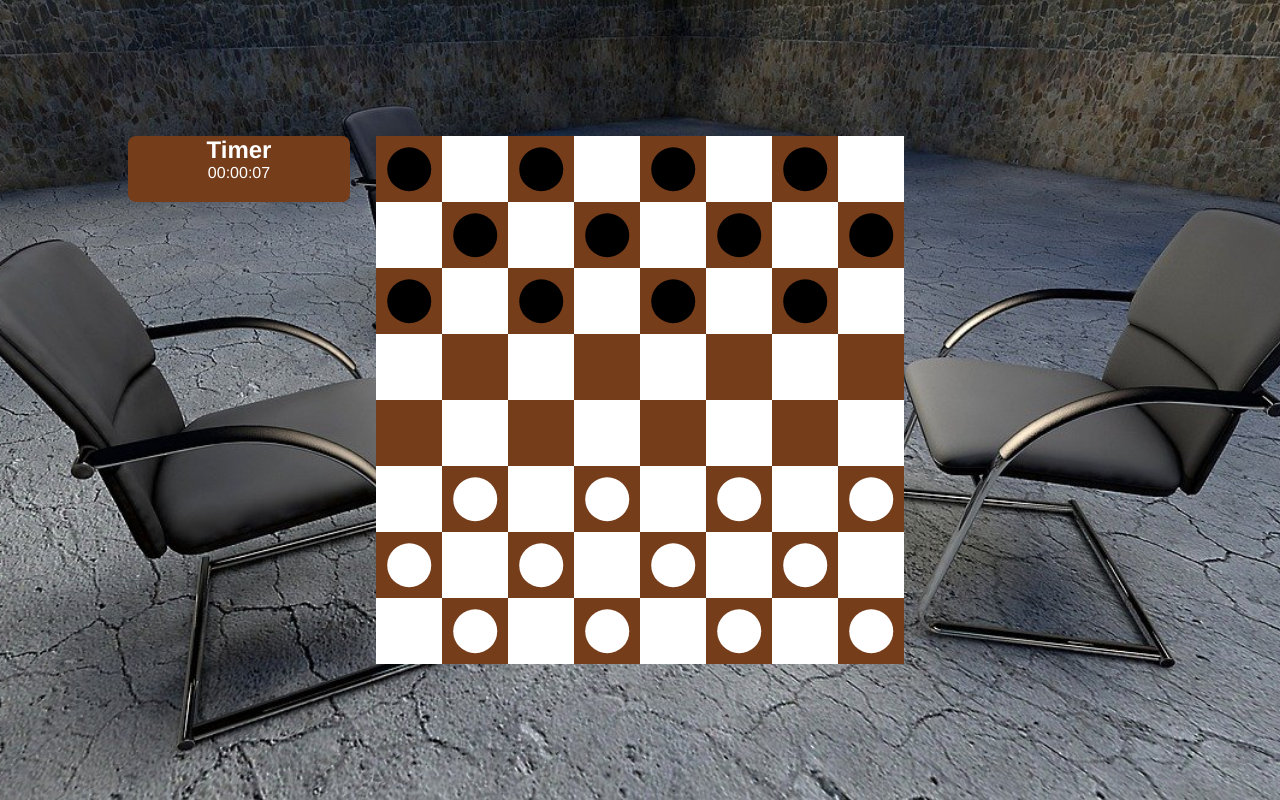
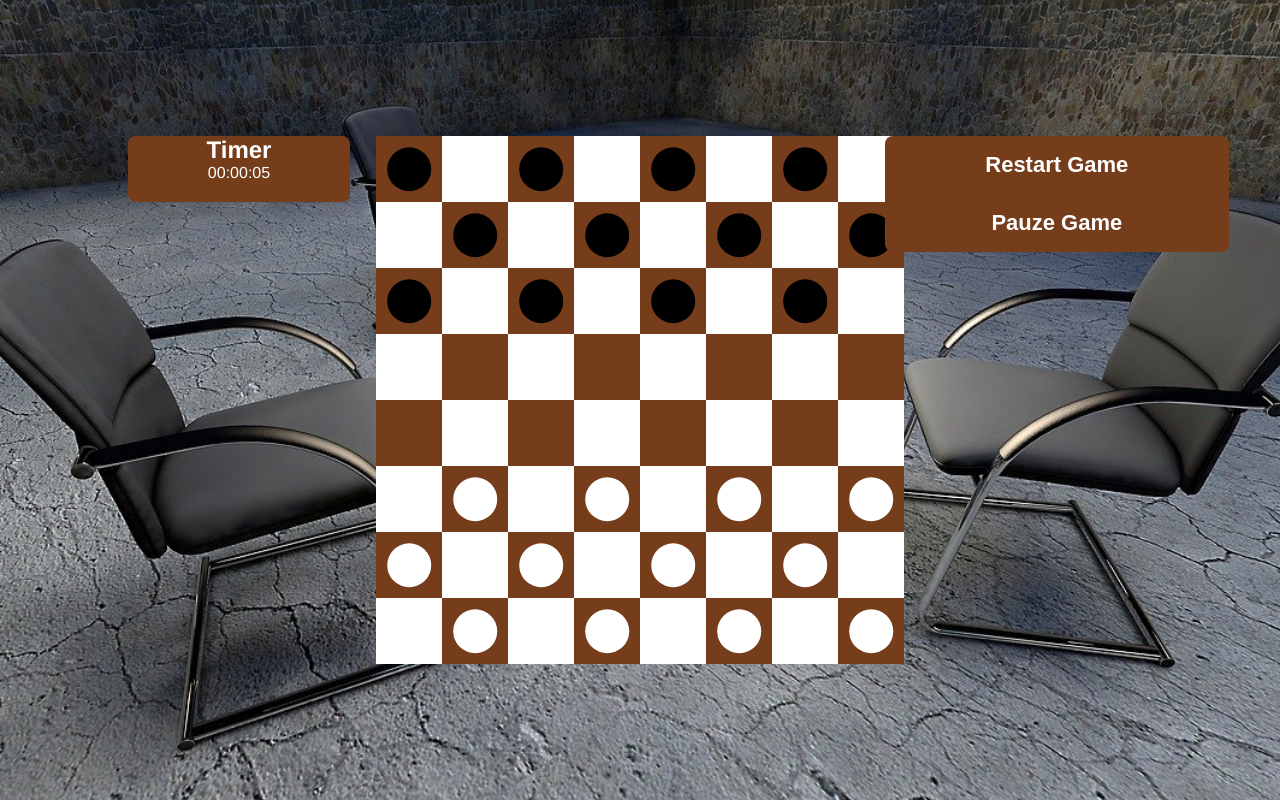
Before and after one commit to TwanvandenBor/twans_chess_game, a Vue app: page /homepage in a window 1280 px wide. Built offline with nearby package versions, Linux system fonts and the light colour scheme.

Commit message:
US-001 Add GamePanel with restart game

```diff
--- a/src/components/DamBoard.vue
+++ b/src/components/DamBoard.vue
@@ -22,7 +22,7 @@
 
 
 <script lang="ts">
-import { defineComponent, reactive } from "vue";
+import { defineComponent, reactive, onMounted, getCurrentInstance } from "vue";
 import DamTile from "@/components/DamTile.vue";
 import { DamBoardHelper } from "@/helpers/DamBoardHelper";
 import { DamStone } from "@/model/DamStone";
@@ -36,6 +36,8 @@ export default defineComponent({
   props: {},
   setup() {
 	const damBoardHelper = new DamBoardHelper();
+	const app = getCurrentInstance();
+
     const data = reactive({
 		damStones: damBoardHelper.getDamStonesForNewGameState(),
 		isShowingPossibleSteps: false,
@@ -83,6 +85,21 @@ export default defineComponent({
 		}
     }
 
+    function restartGame(): void {
+		data.damStones = damBoardHelper.getDamStonesForNewGameState();
+		data.isShowingPossibleSteps = false;
+		data.isWhitePlayersTurn = true;
+    }
+
+    onMounted(() => {
+		app?.appContext?.config?.globalProperties?.$emitter.on('emitRestartGame', () => {
+			restartGame();
+		});
+		app?.appContext?.config?.globalProperties?.$emitter.on('emitPauzeGame', () => {
+			restartGame();
+		});
+    });
+
     return {
       data,
       damBoardHelper,
--- /dev/null
+++ b/src/components/GamePanel.vue
@@ -0,0 +1,73 @@
+<template>
+	<div id="game-panel-root">
+		<section>
+			<button
+				class="game-panel-button"
+				@click="emitRestartGame()"
+			>
+				Restart Game
+			</button>
+			<button
+				class="game-panel-button"
+				@click="emitPauzeGame()"
+			>
+				Pauze Game
+			</button>
+		</section>
+	</div>
+</template>
+
+
+<script lang="ts">
+import { defineComponent, reactive, getCurrentInstance } from "vue";
+
+export default defineComponent({
+  name: 'aboutTheBakeryView',
+  props: {},
+  setup() {
+	const app = getCurrentInstance();
+
+    const data = reactive({});
+
+    function emitRestartGame(): void {
+		app?.appContext?.config?.globalProperties?.$emitter.emit('emitRestartGame');
+    }
+
+    function emitPauzeGame(): void {
+		app?.appContext?.config?.globalProperties?.$emitter.emit('emitPauzeGame');
+    }
+
+    return {
+      data,
+      emitRestartGame,
+      emitPauzeGame
+    };
+  }
+});
+</script>
+
+<style scoped lang="scss">
+#game-panel-root {
+	background-color: #763D1B;
+	position: fixed;
+	top: 17vh;
+	right: 4vw;
+	min-width: 344px;
+	min-height: 100px;
+	border-radius: 8px;
+}
+
+.game-panel-button {
+	border: none;
+	background: none;
+	color: white;
+	font-size: 22px;
+	font-weight: bold;
+	padding: 16px;
+	width: 100%;
+}
+.game-panel-button:hover {
+	background-color: #E5D3B3;
+	border-radius: 8px;
+}
+</style>
--- a/src/main.ts
+++ b/src/main.ts
@@ -5,6 +5,7 @@ import router from './router'
 import store from './store'
 import TranslateHelper from "@/I18n/TranslateHelper";
 import { en } from "@/I18n/locales/en.ts";
+import mitt from 'mitt';
 
 const app = createApp(App);
 app.use(store);
@@ -18,3 +19,6 @@ app.use(TranslateHelper, {
   },
   defaultLocale: defaultLocale
 });
+
+const emitter = mitt();
+app.config.globalProperties.$emitter = emitter;
--- a/src/views/home/Homepage.vue
+++ b/src/views/home/Homepage.vue
@@ -10,6 +10,7 @@
 
     <timer></timer>
     <dam-board></dam-board>
+    <game-panel></game-panel>
 
 	</div>
 </template>
@@ -18,13 +19,15 @@
 <script lang="ts">
 import { defineComponent, reactive } from "vue";
 import DamBoard from "@/components/DamBoard.vue";
+import GamePanel from "@/components/GamePanel.vue";
 import Timer from "@/components/Timer.vue";
 
 export default defineComponent({
   name: 'homepage',
   components: {
     Timer,
-    DamBoard
+    DamBoard,
+    GamePanel
   },
   props: {},
   setup() {
```
